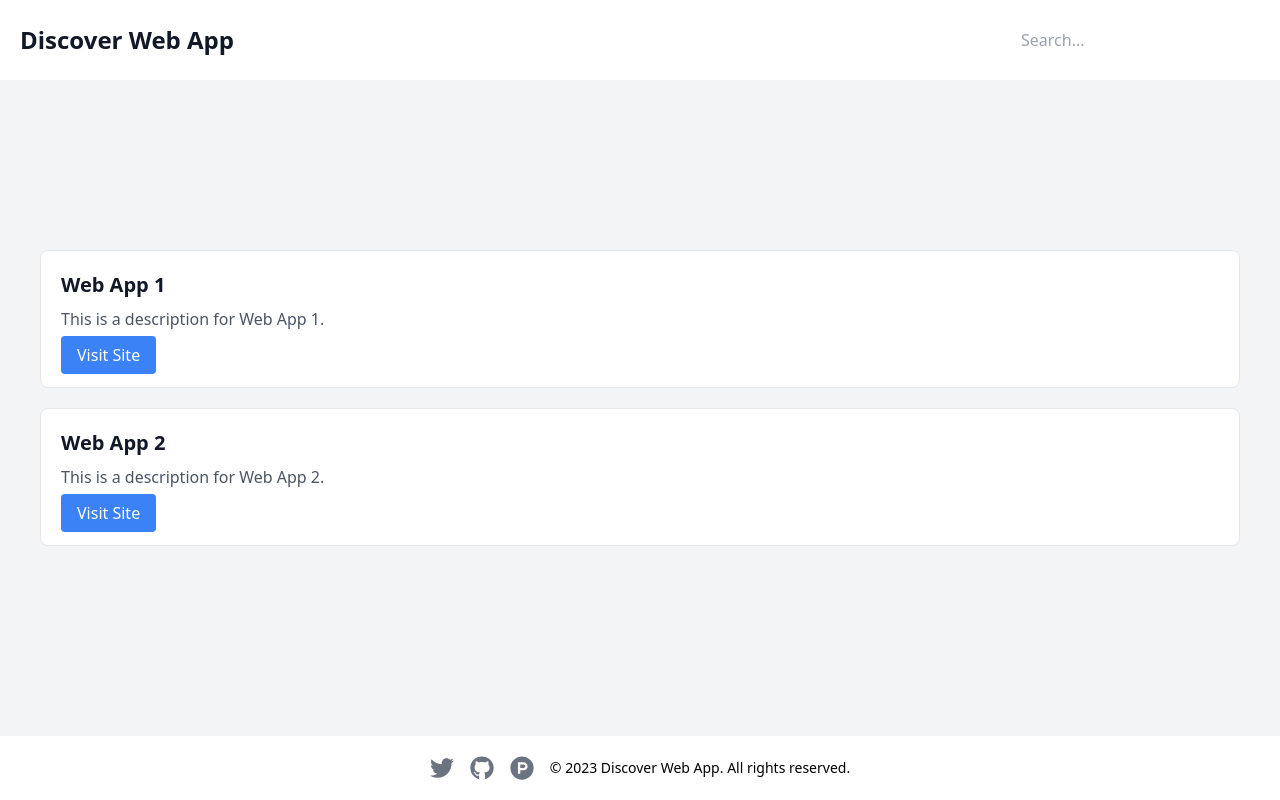
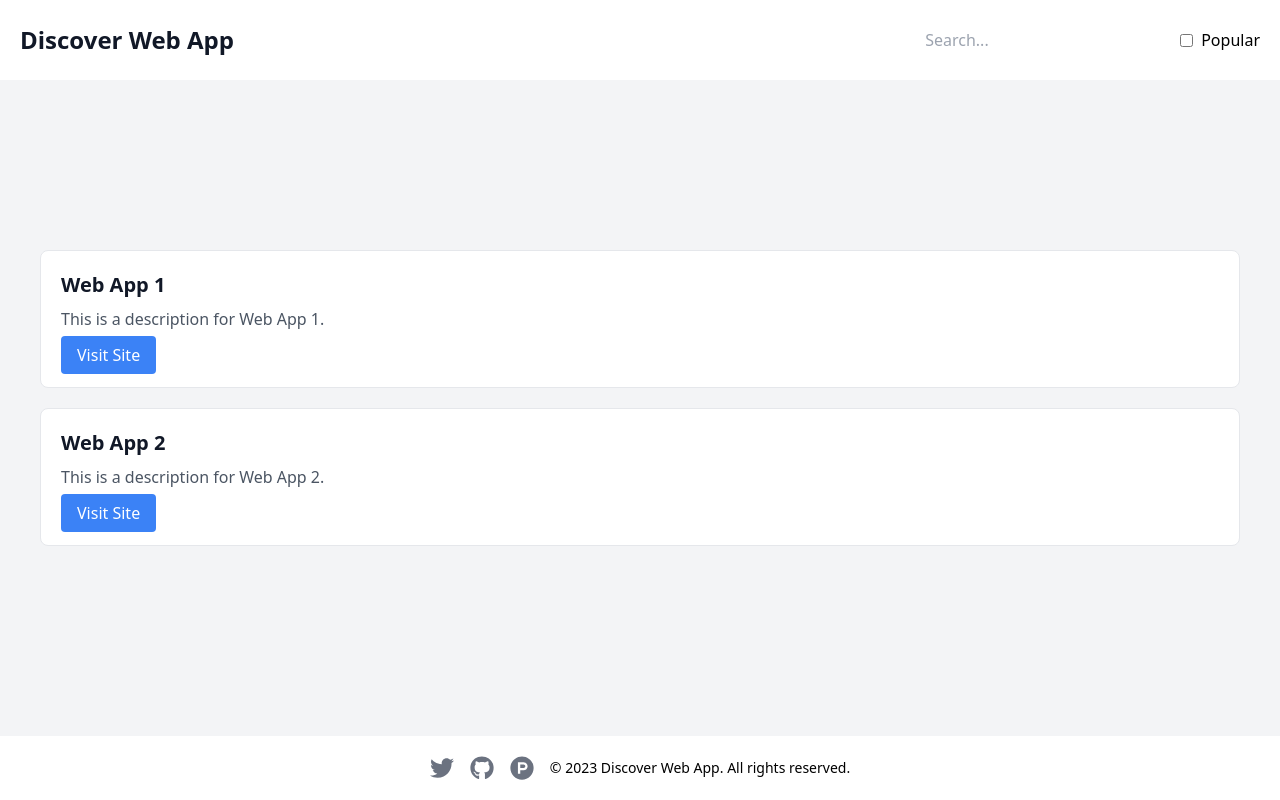
Before and after one commit to Tgmirrorbot/directory, a Next.js app: page / in a window 1280 px wide. Built offline with nearby package versions, Linux system fonts and the light colour scheme.

Commit message:
Commit from Stub AI

```diff
--- a/components/Header.tsx
+++ b/components/Header.tsx
@@ -3,12 +3,15 @@ import React from 'react';
 type HeaderProps = {
   search: string;
   setSearch: (search: string) => void;
+  filterPopular: boolean;
+  setFilterPopular: (filterPopular: boolean) => void;
 };
 
-const Header: React.FC<HeaderProps> = ({ search, setSearch }) => {
+const Header: React.FC<HeaderProps> = ({ search, setSearch, filterPopular, setFilterPopular }) => {
   return (
     <header className="w-full p-5 flex justify-between items-center bg-white dark:bg-gray-800">
       <h1 className="text-2xl font-bold text-gray-900 dark:text-white">Discover Web App</h1>
+      <div className="flex items-center space-x-4">
         <input
           type="text"
           placeholder="Search..."
@@ -16,6 +19,16 @@ const Header: React.FC<HeaderProps> = ({ search, setSearch }) => {
           onChange={(e) => setSearch(e.target.value)}
           className="rounded-md p-2"
         />
+        <label className="flex items-center">
+          <input
+            type="checkbox"
+            checked={filterPopular}
+            onChange={(e) => setFilterPopular(e.target.checked)}
+            className="mr-2"
+          />
+          <span>Popular</span>
+        </label>
+      </div>
     </header>
   );
 };
--- a/pages/index.tsx
+++ b/pages/index.tsx
@@ -13,14 +13,15 @@ type WebApp = {
 
 export default function Home() {
   const [search, setSearch] = useState('');
+  const [filterPopular, setFilterPopular] = useState(false);
 
   const filteredWebApps = (webApps as WebApp[]).filter((webApp) =>
-    webApp.name.toLowerCase().includes(search.toLowerCase())
+    webApp.name.toLowerCase().includes(search.toLowerCase()) && (!filterPopular || webApp.isPopular)
   );
 
   return (
     <div className="min-h-screen flex flex-col justify-between bg-gray-100 dark:bg-gray-900">
-      <Header search={search} setSearch={setSearch} />
+      <Header search={search} setSearch={setSearch} filterPopular={filterPopular} setFilterPopular={setFilterPopular} />
       <main className="p-10">
         {filteredWebApps.map((webApp, index) => (
           <WebAppCard key={index} {...webApp} isPopular={webApp.isPopular || false} />
```
Lines whose indentation alone changed are shown as unchanged.
